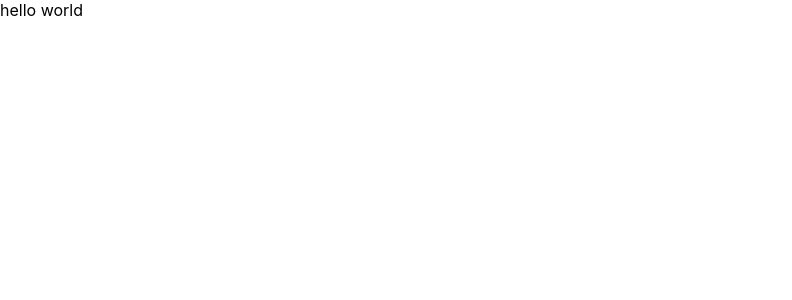
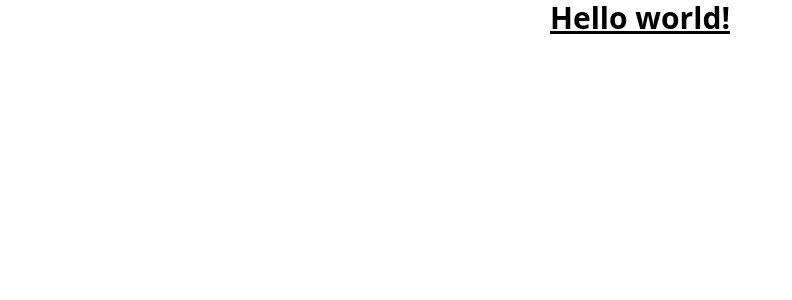
Before and after one commit to Antonio-Jr28/portifolio, a React (Create React App) app: page / in a window 1280 px wide. Shown: the top 300 px of the page, without its empty margins (0-792 px from the left). Built offline with nearby package versions, Linux system fonts and the light colour scheme.

Commit message:
instalando tailwindcss

```diff
--- a/package.json
+++ b/package.json
@@ -39,5 +39,8 @@
       "last 1 firefox version",
       "last 1 safari version"
     ]
+  },
+  "devDependencies": {
+    "tailwindcss": "^3.3.5"
   }
 }
--- a/src/App.tsx
+++ b/src/App.tsx
@@ -1,5 +1,9 @@
 import React from "react";
 
 export const App = () => {
-  return <div>hello world</div>;
+  return (
+    <div>
+      <h1 className="text-3xl text-center font-bold underline">Hello world!</h1>
+    </div>
+  );
 };
--- a/src/index.css
+++ b/src/index.css
@@ -1,13 +1,3 @@
-body {
-  margin: 0;
-  font-family: -apple-system, BlinkMacSystemFont, 'Segoe UI', 'Roboto', 'Oxygen',
-    'Ubuntu', 'Cantarell', 'Fira Sans', 'Droid Sans', 'Helvetica Neue',
-    sans-serif;
-  -webkit-font-smoothing: antialiased;
-  -moz-osx-font-smoothing: grayscale;
-}
-
-code {
-  font-family: source-code-pro, Menlo, Monaco, Consolas, 'Courier New',
-    monospace;
-}
+@tailwind base;
+@tailwind components;
+@tailwind utilities;
--- /dev/null
+++ b/tailwind.config.js
@@ -0,0 +1,8 @@
+/** @type {import('tailwindcss').Config} */
+module.exports = {
+  content: ["./index.html", "./src/**/*.{js,ts,jsx,tsx}"],
+  theme: {
+    extend: {},
+  },
+  plugins: [],
+};
```
Also changed, not shown: 1 other file (tests, documents, lock files or other folders).
